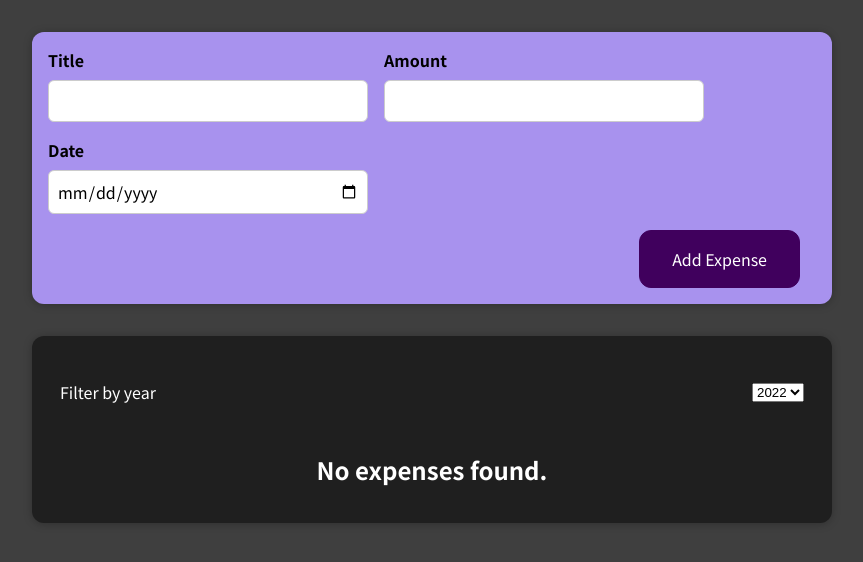
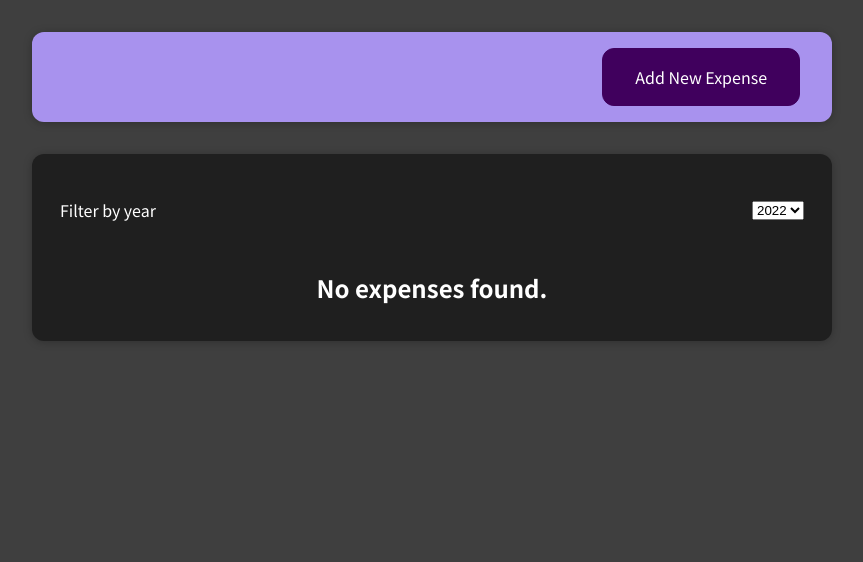
Before and after one commit to JarielGFox/expense_planner, a React (Create React App) app: page / in a window 1280 px wide. Shown: the top 562 px of the page, without its empty margins (208-1071 px from the left). Built offline with nearby package versions, Linux system fonts and the light colour scheme.

Commit message:
Add button to show and hide form with useState

```diff
--- a/src/components/NewExpense/ExpenseForm.js
+++ b/src/components/NewExpense/ExpenseForm.js
@@ -5,8 +5,14 @@ const ExpenseForm = ({ onSaveExpenseData }) => {
     const [title, setTitle] = useState('');
     const [amount, setAmount] = useState('');
     const [date, setDate] = useState('');
+    const [showForm, setShowForm] = useState(false);
 
+    //funzione per mostrare o nascondere il form
+    const formHandler = () => {
+        setShowForm(!showForm);
+    }
 
+    //gruppo di funzioni per modificare titolo, importo e data
     const titleHandler = (event) => {
         setTitle(event.target.value);
     }
@@ -19,6 +25,7 @@ const ExpenseForm = ({ onSaveExpenseData }) => {
         setDate(event.target.value);
     }
 
+    //funzione per inviare i dati al submit del form
     const submitHandler = (event) => {
         event.preventDefault();
 
@@ -36,7 +43,7 @@ const ExpenseForm = ({ onSaveExpenseData }) => {
 
     return (
         <form onSubmit={submitHandler}>
-            <div className="new-expense__controls">
+            {showForm ? (<div className="new-expense__controls">
                 <div className="new-expense__control">
                     <label htmlFor="">Title</label>
                     <input type="text"
@@ -57,13 +64,20 @@ const ExpenseForm = ({ onSaveExpenseData }) => {
                         value={date}
                         onChange={dateHandler} />
                 </div>
+            </div>) : null}
+
+            <div className="new-expense__actions">
+                {showForm ? (
+                    <>
+                        <button onClick={formHandler}>
+                            Cancel
+                        </button>
+                        <button onClick={submitHandler}>Submit Expense</button>
+                    </>
+                ) : (!showForm ? (<button onClick={formHandler}>
+                    Add New Expense
+                </button>) : null)}
             </div>
-            <div className="new-expense__actions">
-                <button>
-                    Add Expense
-                </button>
-            </div>
-
         </form >
     );
 
```
Also changed, not shown: 1 other file (tests, documents, lock files or other folders).
